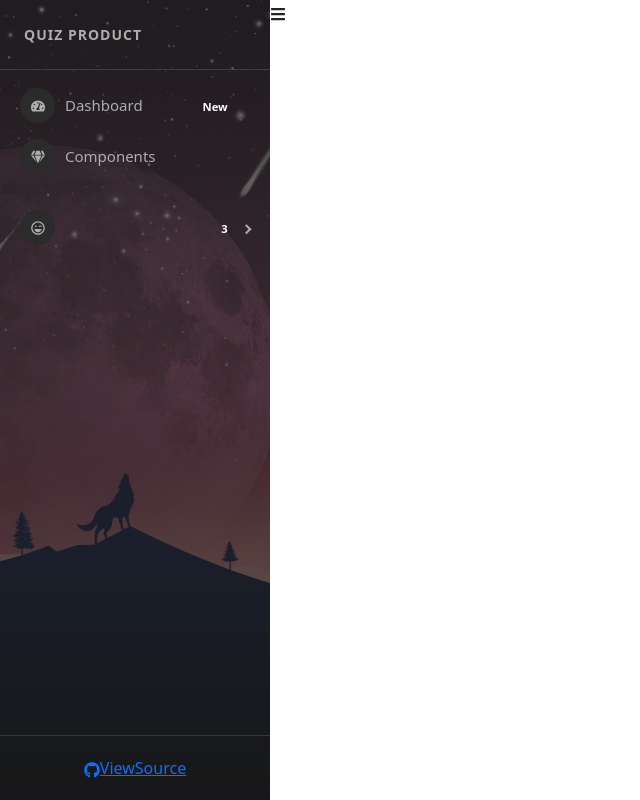
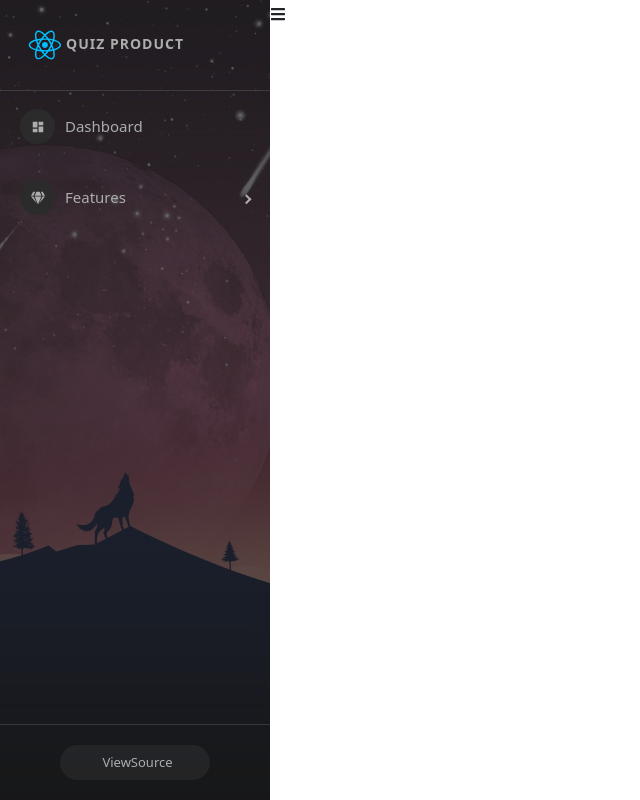
Before and after one commit to iamlddt/React-FullStack, a React (Create React App) app: page /Admin in a window 1280 px wide. Shown: the whole page, without its empty margins (0-640 px from the left). Built offline with nearby package versions, Linux system fonts and the light colour scheme.

Commit message:
Edit SideBar,inStall Axios-toastify-paginate

```diff
--- a/package.json
+++ b/package.json
@@ -6,15 +6,18 @@
     "@testing-library/jest-dom": "5.16.4",
     "@testing-library/react": "13.3.0",
     "@testing-library/user-event": "13.5.0",
+    "axios": "0.27.2",
     "bootstrap": "5.2.0",
     "react": "18.2.0",
     "react-bootstrap": "2.4.0",
     "react-dom": "18.2.0",
     "react-icons": "4.4.0",
+    "react-paginate": "8.1.3",
     "react-pro-sidebar": "0.7.1",
     "react-redux": "8.0.1",
     "react-router-dom": "6.3.0",
     "react-scripts": "5.0.1",
+    "react-toastify": "9.0.7",
     "redux": "4.2.0",
     "redux-devtools-extension": "2.13.9",
     "redux-thunk": "2.4.1",
--- a/src/components/Admin/SideBar.js
+++ b/src/components/Admin/SideBar.js
@@ -10,7 +10,10 @@
     SidebarContent,
 } from 'react-pro-sidebar';
 import { FaTachometerAlt, FaGem, FaList, FaGithub, FaRegLaughWink, FaHeart } from 'react-icons/fa';
+import { MdDashboard } from "react-icons/md";
+import { DiReact } from "react-icons/di";
 import sidebarBg from '../../Assets/bg2.jpg';
+import "./SideBar.scss"
 
 export const SideBar = (props) => {
     const { image, collapsed, toggled, handleToggleSidebar } = props;
@@ -36,28 +39,28 @@
                             whiteSpace: 'nowrap',
                         }}
                     >
-                        Quiz Product
+                        <DiReact size={'3em'} color={'#00bfff'} />
+                        <span>Quiz Product</span>
+
                     </div>
                 </SidebarHeader>
 
                 <SidebarContent>
                     <Menu iconShape="circle">
                         <MenuItem
-                            icon={<FaTachometerAlt />}
-                            suffix={<span className="badge red">New</span>}
+                            icon={<MdDashboard />}
                         >
-                            Dashboard
+                            <span>Dashboard</span>
                         </MenuItem>
-                        <MenuItem icon={<FaGem />}> Components</MenuItem>
                     </Menu>
                     <Menu iconShape="circle">
                         <SubMenu
-                            suffix={<span className="badge yellow">3</span>}
-                            icon={<FaRegLaughWink />}
+                            icon={<FaGem />}
+                            title='Features'
                         >
-                            <MenuItem> 1</MenuItem>
-                            <MenuItem> 2</MenuItem>
-                            <MenuItem> 3</MenuItem>
+                            <MenuItem> Quản lý Users</MenuItem>
+                            <MenuItem> Quản lý bài Quiz</MenuItem>
+                            <MenuItem> Quản lý câu hỏi</MenuItem>
                         </SubMenu>
                     </Menu>
                 </SidebarContent>
@@ -75,7 +78,6 @@
                             className="sidebar-btn"
                             rel="noopener noreferrer"
                         >
-                            <FaGithub />
                             <span style={{ whiteSpace: 'nowrap', textOverflow: 'ellipsis', overflow: 'hidden' }}>
                                 ViewSource
                             </span>
--- /dev/null
+++ b/src/components/Admin/SideBar.scss
@@ -0,0 +1,34 @@
+@import '~react-pro-sidebar/dist/scss/styles.scss';
+
+
+.sidebar-btn-wrapper {
+    display: flex;
+    align-items: center;
+    justify-content: center;
+
+    .sidebar-btn {
+        transition: width 0.3s;
+        width: 150px;
+        padding: 1px 15px;
+        border-radius: 40px;
+        background: rgba(255, 255, 255, 0.05);
+        color: #adadad;
+        text-decoration: none;
+        margin: 0 auto;
+        height: 35px;
+        display: flex;
+        align-items: center;
+        justify-content: center;
+        text-overflow: ellipsis;
+        overflow: hidden;
+
+        span {
+            margin-left: 5px;
+            font-size: 13px;
+        }
+
+        &:hover {
+            color: $highlight-color;
+        }
+    }
+}
```
Also changed, not shown: 1 other file (tests, documents, lock files or other folders).
